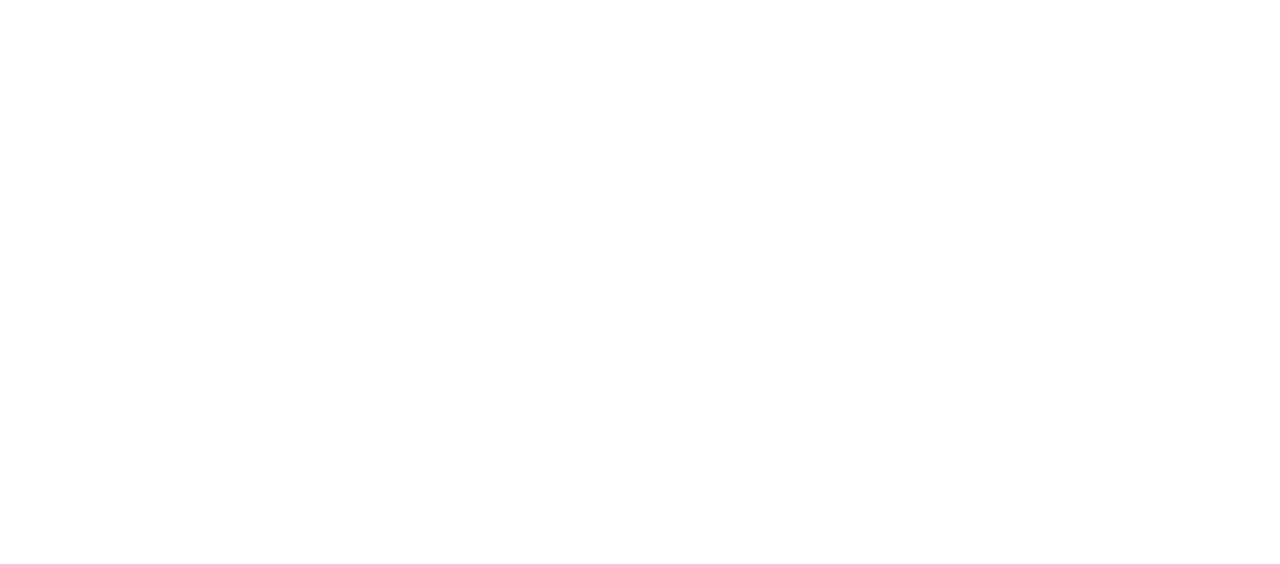
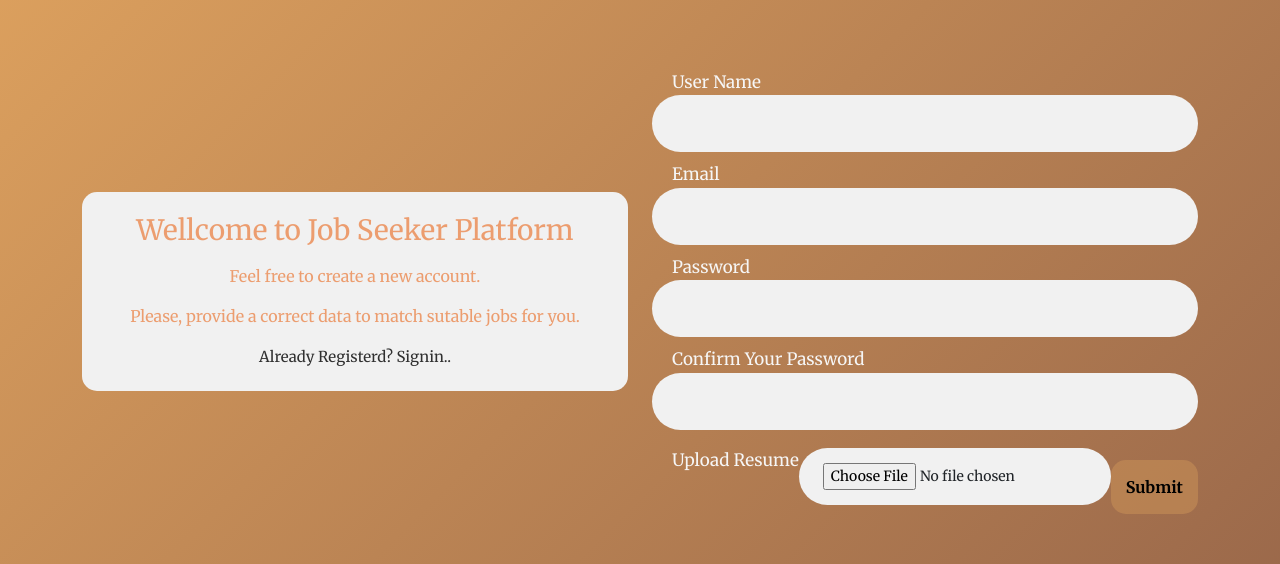
Before and after one commit to OmarGamalAlden/job-seeker, a React (Create React App) app: page / in a window 1280 px wide. Shown: the part 156-720 px from the top of the page. Built offline with nearby package versions, Linux system fonts and the light colour scheme; no server answers; the database is empty.

Commit message:
finish registeration part & setup firebase

```diff
--- a/package.json
+++ b/package.json
@@ -8,6 +8,8 @@
     "@testing-library/react": "^13.4.0",
     "@testing-library/user-event": "^13.5.0",
     "bootstrap": "^5.3.2",
+    "firebase": "^10.4.0",
+    "joi": "^17.11.0",
     "react": "^18.2.0",
     "react-dom": "^18.2.0",
     "react-router-dom": "^6.16.0",
--- a/src/components/Layout/Layout.jsx
+++ b/src/components/Layout/Layout.jsx
@@ -8,7 +8,9 @@
       {/* static commponent */}
       <Navbar />
       {/* dynamic commponent */}
-      <Outlet></Outlet>
+      <div className="main-container">
+        <Outlet></Outlet>
+      </div>
     </>
   );
 }
--- a/src/components/Register/Register.jsx
+++ b/src/components/Register/Register.jsx
@@ -1,12 +1,133 @@
-import React from "react";
-import { Link } from "react-router-dom";
+import React, { useState } from "react";
+import { getDownloadURL, ref, uploadBytesResumable } from "firebase/storage";
+import { ResumeStorage } from "../../firebase/firebase.js";
+import joi from "joi";
+import { Link, useNavigate } from "react-router-dom";
 
 export default function Register() {
+  //navigate hook
+  let navigate = useNavigate();
+
+  // state for collect user data!!
+  const [userData, setUserData] = useState({});
+
+  // state for save user resume
+  const [pdfFile, setpdfFile] = useState(null);
+
+  // state for dispaly & handel error
+  const [errorList, setErrorList] = useState([]);
+
+  // save resume user URL!!
+  const [userCVurl, setUserCVurl] = useState(null);
+
+  // collect data from user using inputs
+  function getUserData(e) {
+    setErrorList([]);
+    let myData = { ...userData };
+    myData[e.target.name] = e.target.value;
+    if (e.target.files) {
+      setpdfFile(e.target.files[0]);
+      myData.resume = e.target.files[0];
+    }
+    setUserData(myData);
+  }
+
+  // check data entry validation by user..
+  function checkInputsValidation(data) {
+    const schema = joi.object({
+      name: joi.string().min(3).max(20).required(),
+      email: joi
+        .string()
+        .email({ tlds: { allow: false } })
+        .required(),
+      password: joi
+        .string()
+        .pattern(new RegExp("^[a-zA-Z0-9]{3,30}$"))
+        .required(),
+      Cpassword: joi.valid(joi.ref("password")).required(),
+      resume: joi.required(),
+    });
+    const validationResult = schema.validate(data, { abortEarly: false });
+    if (validationResult.error) {
+      return validationResult.error.details;
+    } else {
+      return true;
+    }
+  }
+
+  // handel firebase cases
+  const uploadUserResume = (resume) => {
+    const pdfRef = ref(ResumeStorage, `Resumes/${resume.name}`);
+    const uploadTask = uploadBytesResumable(pdfRef, resume);
+    uploadTask.on(
+      "state_changed",
+      alert("Suceess Registeration, you are going to login!!"),
+      (err) => console.log(err),
+      () => {
+        // download the user resume url
+        getDownloadURL(uploadTask.snapshot.ref).then((url) => {
+          setUserCVurl(url);
+          // after upload pdf, then save user data and call it's function
+          uploadUserData({ ...userData }, url);
+        });
+      }
+    );
+  };
+
+  const uploadUserData = async (data, url) => {
+    data.resume = url;
+    let { name, email, password, resume } = data;
+    const options = {
+      method: "post",
+      headers: {
+        "Content-Type": "application/json",
+      },
+      body: JSON.stringify({ name, email, password, resume }),
+    };
+    const res = await fetch(
+      "https://job-seeker-5ec5b-default-rtdb.firebaseio.com/userData.json",
+      options
+    );
+    if (!res) {
+      alert("Error Occured");
+    }
+  };
+
+  //submit form data after collecting from user
+  function submitUserData(e) {
+    e.preventDefault();
+    const result = checkInputsValidation(userData);
+    if (result !== true) {
+      //there is an error need to handel !?
+      setErrorList(result);
+    } else {
+      // everything is good, go ahead...in side it called the uploadUserData!!
+      uploadUserResume(pdfFile);
+      setTimeout(() => {
+        navigate("/login");
+      }, 2000);
+    }
+  }
+
   return (
     <>
-      <section className="main-container d-flex align-items-center vh-100">
+      <section className="register-container d-flex align-items-center">
         <div className="container">
           <div className="row align-items-center">
+            <div className="main-alert d-flex justify-content-center flex-wrap">
+              {errorList.length
+                ? errorList.map((err, index) => {
+                    return (
+                      <div
+                        key={index}
+                        className="alert alert-danger w-auto mx-2"
+                      >
+                        {err.message}
+                      </div>
+                    );
+                  })
+                : ""}
+            </div>
             <div className="col-md-6">
               <div className="register_info w-100">
                 <h3 className="mb-3">Wellcome to Job Seeker Platform</h3>
@@ -19,24 +140,45 @@
             </div>
             <div className="col-md-6">
               <div className="register_form d-flex flex-column w-100">
-                <form>
+                <form onSubmit={submitUserData}>
                   <label htmlFor="name">User Name</label>
-                  <input id="name" type="text" name="name" />
+                  <input
+                    onChange={getUserData}
+                    id="name"
+                    type="text"
+                    name="name"
+                  />
 
                   <label htmlFor="email">Email</label>
-                  <input id="email" type="email" name="email" />
+                  <input
+                    onChange={getUserData}
+                    id="email"
+                    type="email"
+                    name="email"
+                  />
 
                   <label htmlFor="password">Password</label>
-                  <input id="password" type="password" name="password" />
+                  <input
+                    onChange={getUserData}
+                    id="password"
+                    type="password"
+                    name="password"
+                  />
 
                   <label htmlFor="Cpassword">Confirm Your Password</label>
-                  <input id="Cpassword" type="password" name="Cpassword" />
+                  <input
+                    onChange={getUserData}
+                    id="Cpassword"
+                    type="password"
+                    name="Cpassword"
+                  />
 
                   {/* just allow to accept .pdf/.doc files */}
                   <div className="d-flex justify-content-between align-items-center">
                     <div className="d-flex flex-wrap">
                       <label htmlFor="resume">Upload Resume</label>
                       <input
+                        onChange={getUserData}
                         id="resume"
                         type="file"
                         name="resume"
--- /dev/null
+++ b/src/firebase/firebase.js
@@ -0,0 +1,19 @@
+import { initializeApp } from "firebase/app";
+import { getStorage } from "firebase/storage";
+import { getDatabase } from "firebase/database";
+
+// web app's Firebase configuration
+const firebaseConfig = {
+  apiKey: "AIzaSyAZoBXxfR5AMynHVNy3KD6mn1wSzWHKVTg",
+  authDomain: "job-seeker-5ec5b.firebaseapp.com",
+  projectId: "job-seeker-5ec5b",
+  storageBucket: "job-seeker-5ec5b.appspot.com",
+  messagingSenderId: "384333634012",
+  appId: "1:384333634012:web:b546abdba9269befb3d719",
+};
+
+// Initialize Firebase
+const firebase = initializeApp(firebaseConfig);
+const ResumeStorage = getStorage(firebase);
+const UsersDB = getDatabase(firebase);
+export { ResumeStorage, UsersDB };
--- a/src/index.css
+++ b/src/index.css
@@ -11,6 +11,7 @@
   --main-color: #ec9d6f;
   --main-color-2: #f6ae84;
   --background-color: #f6f6f6;
+  --navbar-height: 95px;
 }
 * {
   padding: 0;
@@ -24,7 +25,22 @@
   text-decoration: none;
   color: black;
 }
-
+.main-container {
+  padding-top: 95px;
+}
+.main-alert {
+  position: absolute;
+  top: var(--navbar-height);
+  left: 50%;
+  transform: translateX(-50%);
+}
+.alert {
+  padding: 8px 4px;
+  font-size: 14px;
+  height: fit-content;
+  margin: 0;
+  border-radius: 10px;
+}
 /* end global rules */
 
 /* start navbar section */
@@ -110,12 +126,12 @@
 
 /* start register section */
 
-.main-container {
-  padding-top: 95px;
+.register-container {
   background: linear-gradient(135deg, #dda15e, #99674a);
+  height: calc(100vh - var(--navbar-height));
 }
 
-.main-container .register_form input {
+.register-container .register_form input {
   width: 100%;
   border: none;
   background-color: #f1f1f1;
@@ -125,21 +141,21 @@
   transition: all 0.2s;
   margin-bottom: 10px;
 }
-.main-container .register_form input[type="file"] {
+.register-container .register_form input[type="file"] {
   width: 68%;
   font-size: 14px;
   margin-bottom: 0px;
 }
-.main-container .register_form input:focus {
+.register-container .register_form input:focus {
   outline: none;
   box-shadow: 0 0 0 2px var(--main-color-2);
 }
-.main-container .register_form label {
+.register-container .register_form label {
   margin-left: 20px;
   font-size: 17px;
   color: var(--background-color);
 }
-.main-container .register_form button {
+.register-container .register_form button {
   border: 0;
   background: transparent;
   border-radius: var(--main-number);
@@ -149,53 +165,53 @@
   margin-top: 20px;
   transition: all 0.4s;
 }
-.main-container .register_form button:hover {
+.register-container .register_form button:hover {
   color: white;
   transform: translateX(-12px);
 }
-.main-container .register_info {
+.register-container .register_info {
   background-color: #f1f1f1;
   border-radius: var(--main-number);
   padding: 22px var(--main-number);
   text-align: center;
   color: var(--main-color);
 }
-.main-container .register_info a {
+.register-container .register_info a {
   opacity: 80%;
   font-size: 15px;
   transition: all 0.2s;
 }
-.main-container .register_info a:hover {
+.register-container .register_info a:hover {
   text-decoration: underline;
 }
 /* start media queries styling */
 @media (min-width: 320px) and (max-width: 480px) {
   /* Mobile devices */
-  .main-container .register_form input {
+  .register-container .register_form input {
     width: 100%;
     padding: 10px 19px;
     margin-bottom: 10px;
   }
-  .main-container .register_form input[type="file"] {
+  .register-container .register_form input[type="file"] {
     width: 63%;
     font-size: 11px;
   }
-  .main-container .register_info {
+  .register-container .register_info {
     margin-bottom: 9px;
   }
 }
 @media (min-width: 481px) and (max-width: 768px) {
   /* iPads, Tablets */
-  .main-container .register_form input {
+  .register-container .register_form input {
     width: 100%;
     padding: 13px 22px;
     margin-bottom: 12px;
   }
-  .main-container .register_form input[type="file"] {
+  .register-container .register_form input[type="file"] {
     width: 59%;
     font-size: 14px;
   }
-  .main-container .register_info {
+  .register-container .register_info {
     margin-bottom: 12px;
   }
 }
```
Also changed, not shown: src/App.js (+32 -3 lines), 1 other file (tests, documents, lock files or other folders).
